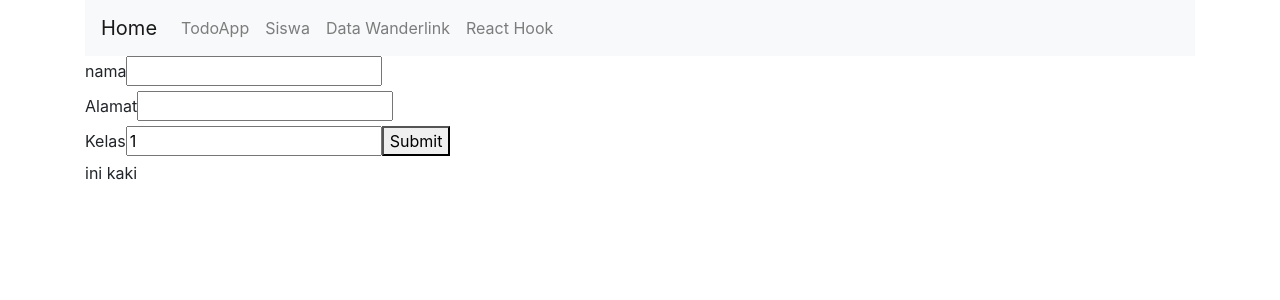
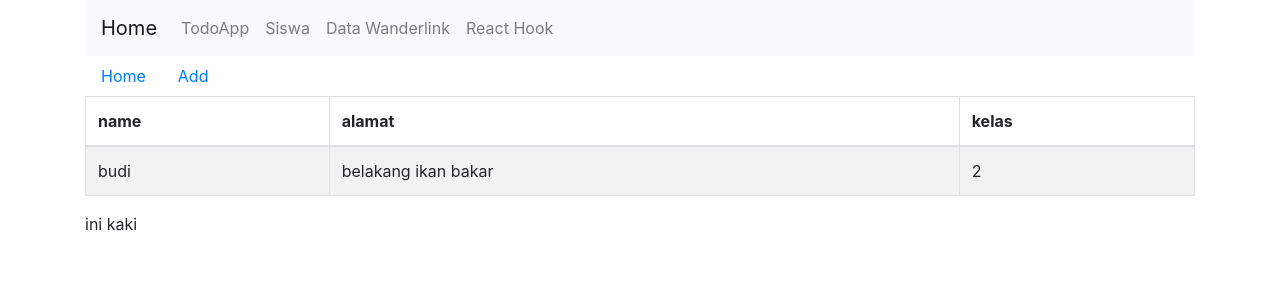
Before and after one commit to michaeltamsil/learn-reactjs02-router-form, a React (Create React App) app: page /siswa in a window 1280 px wide. Shown: the top 300 px of the page. Built offline with nearby package versions, Linux system fonts and the light colour scheme; data requests are answered from the project's data file; the HTML template or start-up script is replaced by a standard one.

Commit message:
update learn reack hook

```diff
--- a/src/components/NavBar.js
+++ b/src/components/NavBar.js
@@ -8,10 +8,10 @@ const Navbar1 = () => {
             <Navbar.Toggle aria-controls="basic-navbar-nav" />
             <Navbar.Collapse id="basic-navbar-nav">
                 <Nav className="mr-auto">
-                    <Link className="nav-link" to="todoapp">TodoApp</Link>
-                    <Link className="nav-link" to="siswa">Siswa</Link>
-                    <Link className="nav-link" to="data_wanderlink">Data Wanderlink</Link>
-                    <Link className="nav-link" to="react_hook">React Hook</Link>
+                    <Link className="nav-link" to="/todoapp">TodoApp</Link>
+                    <Link className="nav-link" to="/siswa">Siswa</Link>
+                    <Link className="nav-link" to="/data_wanderlink">Data Wanderlink</Link>
+                    <Link className="nav-link" to="/react_hook">React Hook</Link>
                 </Nav>
             </Navbar.Collapse>
         </Navbar>
--- /dev/null
+++ b/src/components/Siswa/Main.js
@@ -0,0 +1,45 @@
+import React, { useEffect, useState }  from 'react';
+import { Table } from 'react-bootstrap';
+import axios from 'axios';
+
+const Main = () => {
+    const [data, setData] = useState([])
+
+    useEffect(() => {
+        axios.get('http://localhost:3000/siswa')
+        .then(response => {
+            console.log(response)
+            setData(response.data)
+        })
+        .catch(response => {
+            console.log(response);
+        })
+    }, [])
+
+    return (
+        <div>
+            <Table striped bordered hover>
+                <thead>
+                    <tr>
+                        <th>name</th>
+                        <th>alamat</th>
+                        <th>kelas</th>
+                    </tr>
+                </thead>
+                <tbody>
+                {data.map((item, index) => {
+                    const { nama, alamat, kelas } = item;
+                    return (
+                        <tr key={index}>
+                            <td>{nama}</td>
+                            <td>{alamat}</td>
+                            <td>{kelas}</td>
+                        </tr>
+                    )
+                })}
+                </tbody>
+            </Table>
+        </div>
+    )
+}
+export default Main;
--- /dev/null
+++ b/src/components/Siswa/Navbar.js
@@ -0,0 +1,18 @@
+import React from 'react';
+import { Nav } from 'react-bootstrap';
+import { Link, useRouteMatch } from 'react-router-dom';
+
+const Navbar = () => {
+    let { path, url } = useRouteMatch();
+    return (
+        <Nav variant = "pills" defaultActiveKey="/siswa">
+            <Nav.Item>
+                <Link className="nav-link" to={url}>Home</Link>
+            </Nav.Item>
+            <Nav.Item>
+                <Link className="nav-link" to={`${url}/add`}>Add</Link>
+            </Nav.Item>
+        </Nav>
+    )
+}
+export default Navbar;
--- a/src/components/Siswa/add.js
+++ b/src/components/Siswa/add.js
@@ -0,0 +1,47 @@
+import React from 'react';
+import { useFormik } from 'formik';
+
+const Index = () => {
+  // Pass the useFormik() hook initial form values and a submit function that will
+  // be called when the form is submitted
+  const formik = useFormik({
+    initialValues: {
+      nama: '',
+      alamat: '',
+      kelas: 1
+    },
+    onSubmit: values => {
+      console.log(values)
+    },
+  });
+
+  return (
+    <form onSubmit={formik.handleSubmit}>
+      <label>nama</label>
+      <input
+        name="nama"
+        type="text"
+        onChange={formik.handleChange}
+        value={formik.values.nama}
+      />
+      <br/>
+      <label>Alamat</label>
+      <input
+        type="text"
+        name="alamat"
+        onChange={formik.handleChange}
+        value={formik.values.alamat}
+        />
+        <br/>
+        <label>Kelas</label>
+        <input
+            type="number"
+            name="kelas"
+            onChange={formik.handleChange}
+            value={formik.values.kelas}
+        />
+      <button type="submit">Submit</button>
+    </form>
+  );
+};
+export default Index;
--- a/src/components/Siswa/index.js
+++ b/src/components/Siswa/index.js
@@ -1,47 +1,26 @@
 import React from 'react';
-import { useFormik } from 'formik';
+import Navbar from './Navbar';
+import { Switch, Route, useRouteMatch } from 'react-router-dom';
 
-const SignupForm = () => {
-  // Pass the useFormik() hook initial form values and a submit function that will
-  // be called when the form is submitted
-  const formik = useFormik({
-    initialValues: {
-      nama: '',
-      alamat: '',
-      kelas: 1
-    },
-    onSubmit: values => {
-      console.log(values)
-    },
-  });
+import Add from './Add';
+import Main from './Main';
 
-  return (
-    <form onSubmit={formik.handleSubmit}>
-      <label>nama</label>
-      <input
-        name="nama"
-        type="text"
-        onChange={formik.handleChange}
-        value={formik.values.nama}
-      />
-      <br/>
-      <label>Alamat</label>
-      <input
-        type="text"
-        name="alamat"
-        onChange={formik.handleChange}
-        value={formik.values.alamat}
-        />
-        <br/>
-        <label>Kelas</label>
-        <input
-            type="number"
-            name="kelas"
-            onChange={formik.handleChange}
-            value={formik.values.kelas}
-        />
-      <button type="submit">Submit</button>
-    </form>
-  );
-};
-export default SignupForm;
+const Index = () => {
+    let { path, url } = useRouteMatch();
+
+
+    return (
+        <div>
+            <Navbar/>
+            <Switch>
+                <Route path={`${path}/add`}>
+                    <Add/>
+                </Route>
+                <Route path={path}>
+                    <Main/>
+                </Route>
+            </Switch>
+        </div>
+    )
+}
+export default Index;
```
Also changed, not shown: src/components/Siswa/Detail.js (added), src/components/Siswa/Item.js (added).
